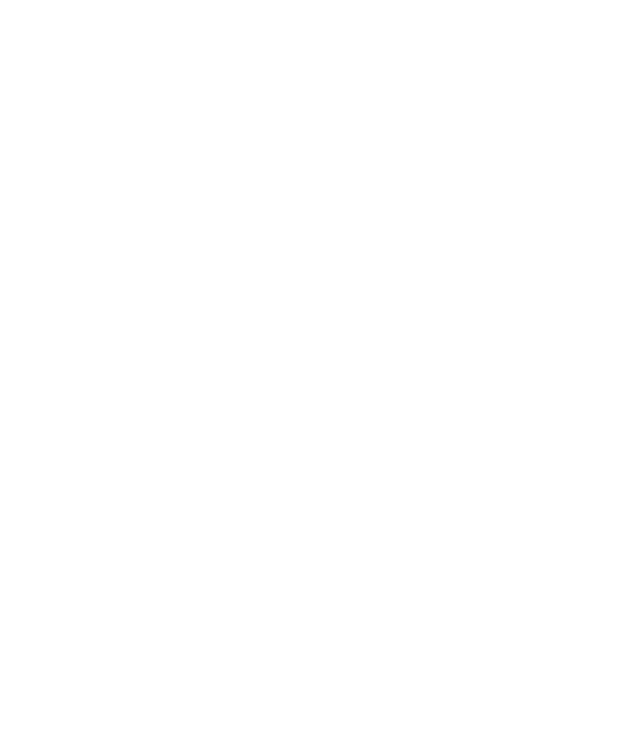
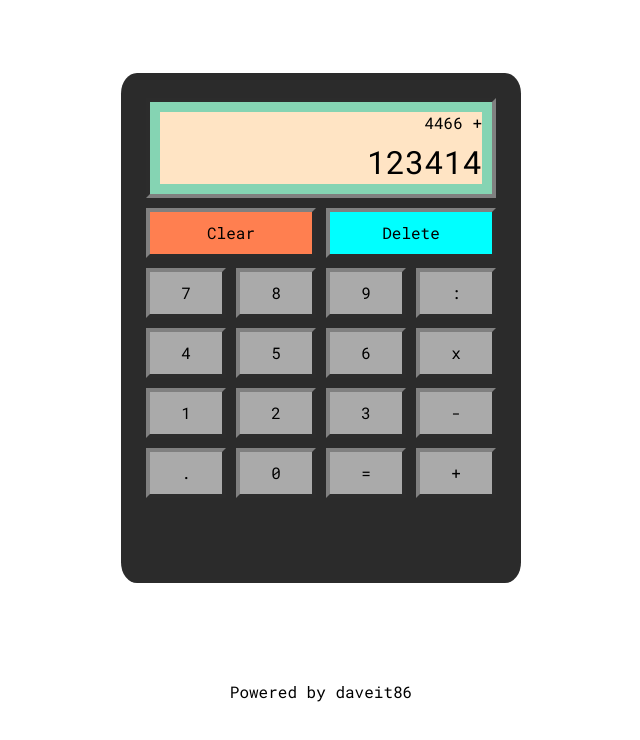
Before and after one commit to daveit86/calculator, a plain HTML site: page index.html in a window 1280 px wide. Shown: the whole page, without its empty margins (319-959 px from the left). Drawn offline with Linux system fonts and the light colour scheme; a web font is replaced by a local one.

Commit message:
Adds interface layout

```diff
--- a/index.html
+++ b/index.html
@@ -9,6 +9,34 @@
     <title>Calculator</title>
 </head>
 <body>
-
+    <div id="content">
+        <div id="calculator">
+            <div id="display">
+                <div class="top">4466 +</div>
+                <div class="bottom">123414</div>
+            </div>
+            <div id="btns">
+                <label id="clear" class="btn large">Clear</label>
+                <label id="delete" class="btn large">Delete</label>
+                <label class="digit btn" value="7">7</label>
+                <label class="digit btn" value="8">8</label>
+                <label class="digit btn" value="9">9</label>
+                <label class="operator btn" value="div">:</label>
+                <label class="digit btn" value="4">4</label>
+                <label class="digit btn" value="5">5</label>
+                <label class="digit btn" value="6">6</label>
+                <label class="operator btn" value="mul">x</label>
+                <label class="digit btn" value="1">1</label>
+                <label class="digit btn" value="2">2</label>
+                <label class="digit btn" value="3">3</label>
+                <label class="operator btn" value="sub">-</label>
+                <label class="digit btn" value=".">.</label>
+                <label class="digit btn" value="7">0</label>
+                <label class="operator btn" value="eq">=</label>
+                <label class="operator btn" value="add">+</label>
+            </div>
+        </div>
+        <div id="footer"><span>Powered by daveit86</span></div>
+    </div>
 </body>
 </html>
--- a/styles.css
+++ b/styles.css
@@ -1,8 +1,21 @@
 @import url('https://fonts.googleapis.com/css2?family=Anek+Malayalam:wght@300&family=Roboto+Mono&family=Roboto:wght@100;400&display=swap');
 
 :root{
+--color-back:#2b2b2b;
+--color-btn:#aaaaaa;
+--btn-border:4px solid grey;
+--btn-style:outset;
+--btn-height:50px;
+--btn-width:80px;
+--btn-padding:10px;
+--btn-margin:5px;
+--display-color:#85d4b3;
+--display-width:350px;
+}
 
-
+html, body{
+    margin: 0px;
+    height:100%;
 }
 
 body{
@@ -10,3 +23,100 @@ body{
     font-family: 'Roboto', sans-serif;
     font-family: 'Roboto Mono', monospace;
 }
+
+#content{
+    display: flex;
+    flex-direction: column;
+    justify-content: space-evenly;
+    align-items: center;
+    height: 100%;
+}
+
+#footer{
+    display: flex;
+    justify-content: center;
+    align-items: center;
+    flex:0.25;
+}
+
+#calculator{
+    display: flex;
+    justify-content: center;
+    align-items: center;
+    flex-direction: column;
+    background-color: var(--color-back);
+    padding-left:calc(var(--btn-padding)*2);
+    padding-right:calc(var(--btn-padding)*2);
+    padding-top:calc(var(--btn-padding)*2);
+    padding-bottom:calc(var(--btn-padding)*8);
+    border-radius: 4%;
+}
+
+#display{
+    display: flex;
+    flex-direction: column;
+    box-sizing: border-box;
+    width:var(--display-width);
+    height: calc(2*var(--btn-height));
+    background-color: var(--display-color);
+    border:var(--btn-border);
+    border-style: inset;
+    padding:var(--btn-padding);
+    margin:var(--btn-margin);
+    text-align: end;
+}
+
+#display *{
+    background-color: bisque;
+    width: 100%;
+}
+
+#display .top{
+    font-size: 1.2;
+    flex: 1;
+}
+
+#display .bottom{
+    font-size: 2em;
+    flex: 1.5;
+}
+
+#btns{
+    display: grid;
+    grid-template-columns: auto auto auto auto;
+}
+
+.btn{
+    background-color: var(--color-btn);
+    box-sizing: border-box;
+    height: var(--btn-height);
+    width:  var(--btn-width);
+    padding:var(--btn-padding);
+    margin:var(--btn-margin);
+    border:var(--btn-border);
+    text-align: center;
+    border-style: var(--btn-style);
+    transition: all 1000ms;
+    user-select: none;
+}
+
+.large{
+    width:calc(2*var(--btn-width)+2*var(--btn-margin));
+}
+
+.btn:active{
+    border-style: inset;
+}
+
+#clear{
+    grid-column-start: 1;
+    grid-column-end: 3;
+    background-color: coral;
+}
+
+#delete
+{
+    grid-column-start: 3;
+    grid-column-end: 5;
+    background-color:aqua;
+}
```
